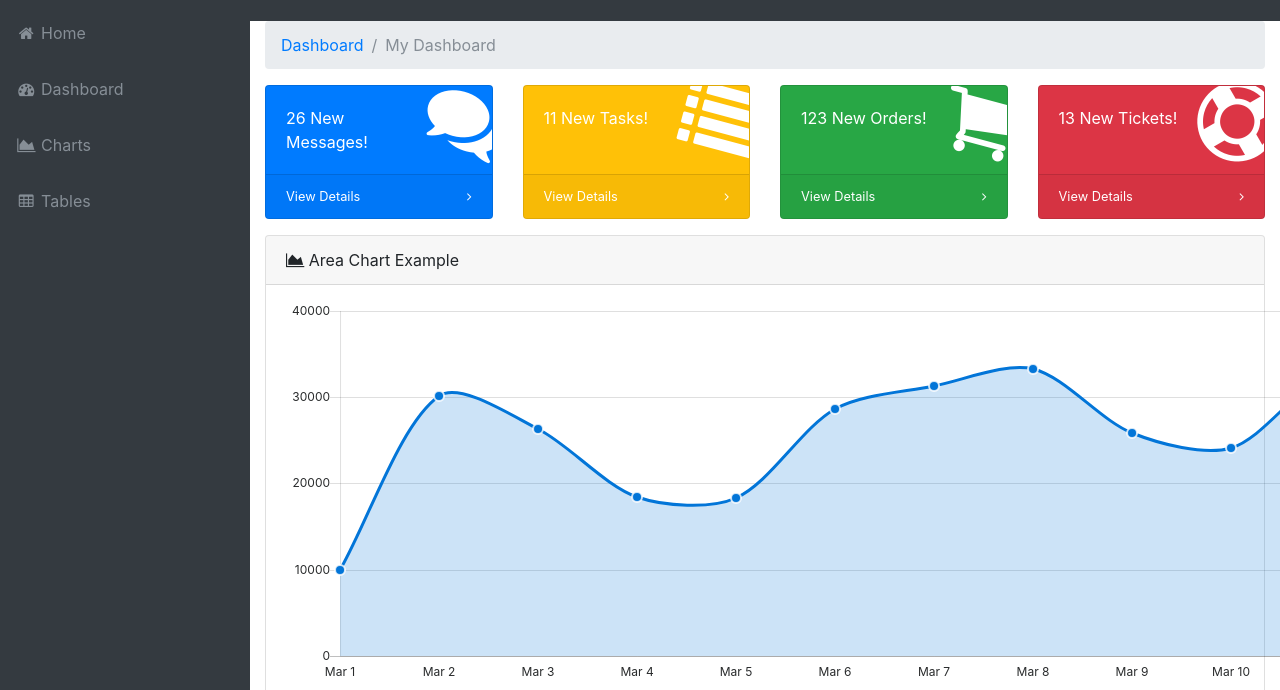
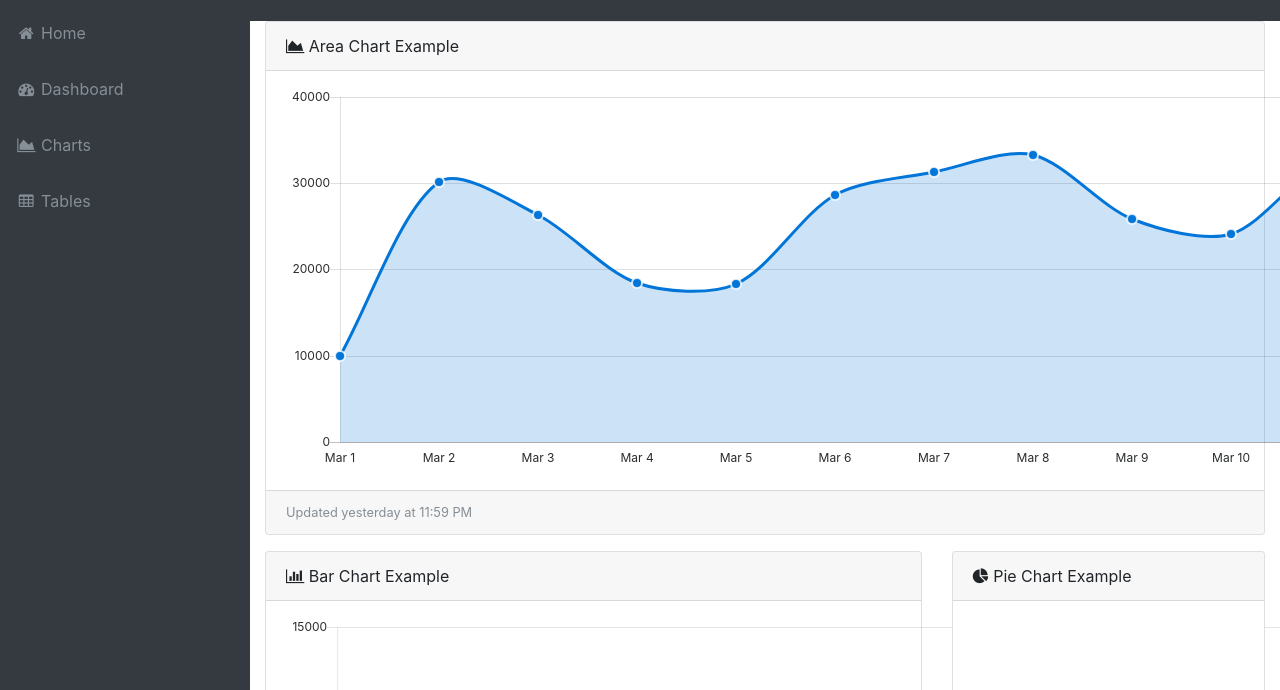
Before and after one commit to ndwadia/portfolio, a website with bundled scripts: page index.html in a window 1280 px wide. Shown: the part 51-741 px from the top of the page. Built offline with nearby package versions, Linux system fonts and the light colour scheme.

Commit message:
removing unwanted stuff from index.html

```diff
--- a/index.html
+++ b/index.html
@@ -63,80 +63,6 @@
   </nav>
   <div class="content-wrapper">
     <div class="container-fluid">
-      <!-- Breadcrumbs-->
-      <ol class="breadcrumb">
-        <li class="breadcrumb-item">
-          <a href="#">Dashboard</a>
-        </li>
-        <li class="breadcrumb-item active">My Dashboard</li>
-      </ol>
-      <!-- Icon Cards-->
-      <div class="row">
-        <div class="col-xl-3 col-sm-6 mb-3">
-          <div class="card text-white bg-primary o-hidden h-100">
-            <div class="card-body">
-              <div class="card-body-icon">
-                <i class="fa fa-fw fa-comments"></i>
-              </div>
-              <div class="mr-5">26 New Messages!</div>
-            </div>
-            <a class="card-footer text-white clearfix small z-1" href="#">
-              <span class="float-left">View Details</span>
-              <span class="float-right">
-                <i class="fa fa-angle-right"></i>
-              </span>
-            </a>
-          </div>
-        </div>
-        <div class="col-xl-3 col-sm-6 mb-3">
-          <div class="card text-white bg-warning o-hidden h-100">
-            <div class="card-body">
-              <div class="card-body-icon">
-                <i class="fa fa-fw fa-list"></i>
-              </div>
-              <div class="mr-5">11 New Tasks!</div>
-            </div>
-            <a class="card-footer text-white clearfix small z-1" href="#">
-              <span class="float-left">View Details</span>
-              <span class="float-right">
-                <i class="fa fa-angle-right"></i>
-              </span>
-            </a>
-          </div>
-        </div>
-        <div class="col-xl-3 col-sm-6 mb-3">
-          <div class="card text-white bg-success o-hidden h-100">
-            <div class="card-body">
-              <div class="card-body-icon">
-                <i class="fa fa-fw fa-shopping-cart"></i>
-              </div>
-              <div class="mr-5">123 New Orders!</div>
-            </div>
-            <a class="card-footer text-white clearfix small z-1" href="#">
-              <span class="float-left">View Details</span>
-              <span class="float-right">
-                <i class="fa fa-angle-right"></i>
-              </span>
-            </a>
-          </div>
-        </div>
-        <div class="col-xl-3 col-sm-6 mb-3">
-          <div class="card text-white bg-danger o-hidden h-100">
-            <div class="card-body">
-              <div class="card-body-icon">
-                <i class="fa fa-fw fa-support"></i>
-              </div>
-              <div class="mr-5">13 New Tickets!</div>
-            </div>
-            <a class="card-footer text-white clearfix small z-1" href="#">
-              <span class="float-left">View Details</span>
-              <span class="float-right">
-                <i class="fa fa-angle-right"></i>
-              </span>
-            </a>
-          </div>
-        </div>
-      </div>
       <!-- Area Chart Example-->
       <div class="card mb-3">
         <div class="card-header">
```
